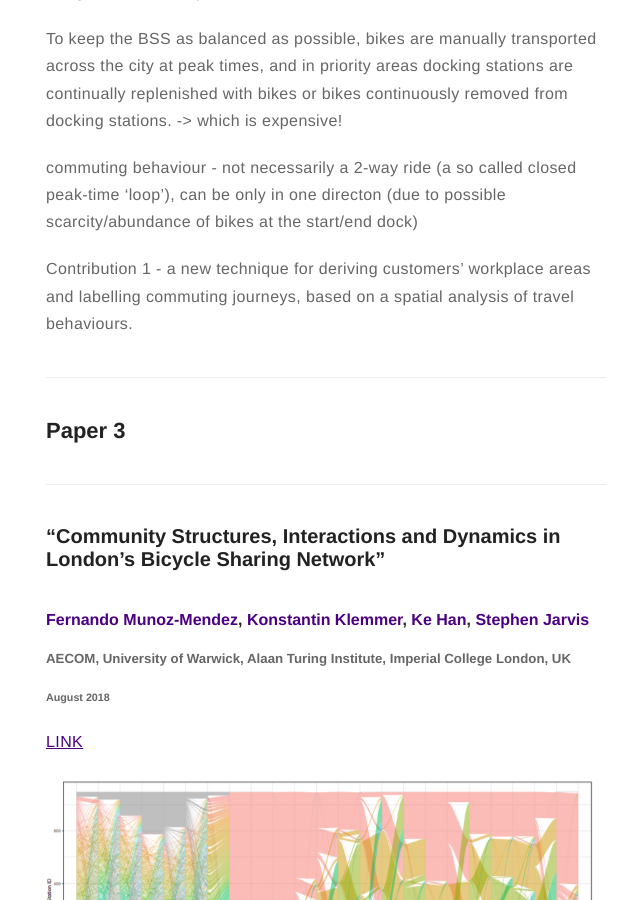
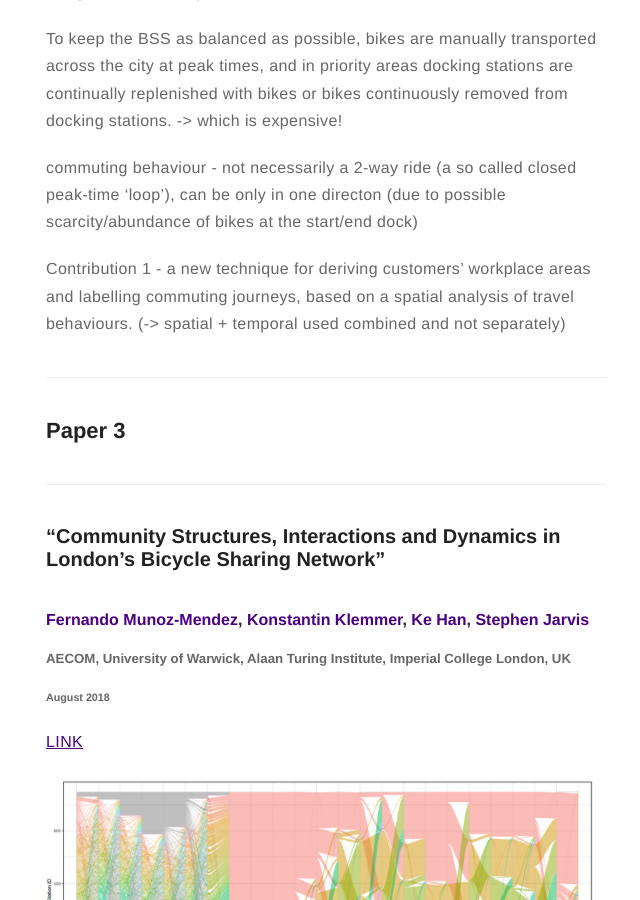
Before and after one commit to dljubenk/dljubenk.github.io, a Jekyll site: the page built from _posts/2019-02-06-literature-study.markdown, in a window 1280 px wide and 900 px high, scrolled down 4081 px. Shown: the whole window, without its empty margins (314-954 px from the left). Built offline with Jekyll 4.4.1, drawn with Linux system fonts in a browser that asks for light colours; emoji names are drawn with the system emoji font; comment, search, counter and statistics services are not loaded.

Commit message:
Update 2019-02-06-literature-study.markdown

```diff
--- a/_posts/2019-02-06-literature-study.markdown
+++ b/_posts/2019-02-06-literature-study.markdown
@@ -105,9 +105,7 @@ To keep the BSS as balanced as possible, bikes are manually transported across t
 
 commuting behaviour - not necessarily a 2-way ride (a so called closed peak-time ‘loop’), can be only in one directon (due to possible scarcity/abundance of bikes at the start/end dock)
 
-Contribution 1 - a new technique for deriving customers’ workplace areas and labelling commuting journeys, based on a spatial analysis of travel behaviours.
-
-
+Contribution 1 - a new technique for deriving customers’ workplace areas and labelling commuting journeys, based on a spatial analysis of travel behaviours. (-> spatial + temporal used combined and not separately)
 
 ---
 ## Paper 3
```
